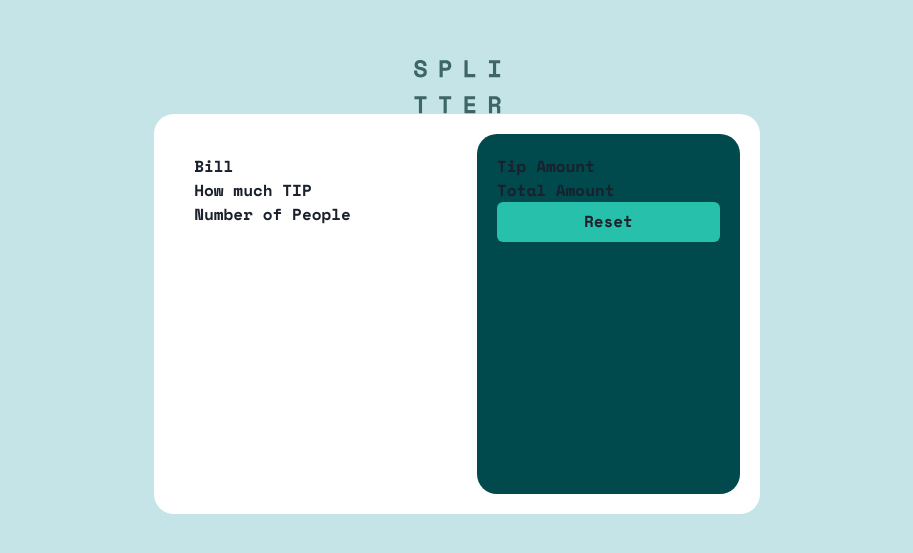
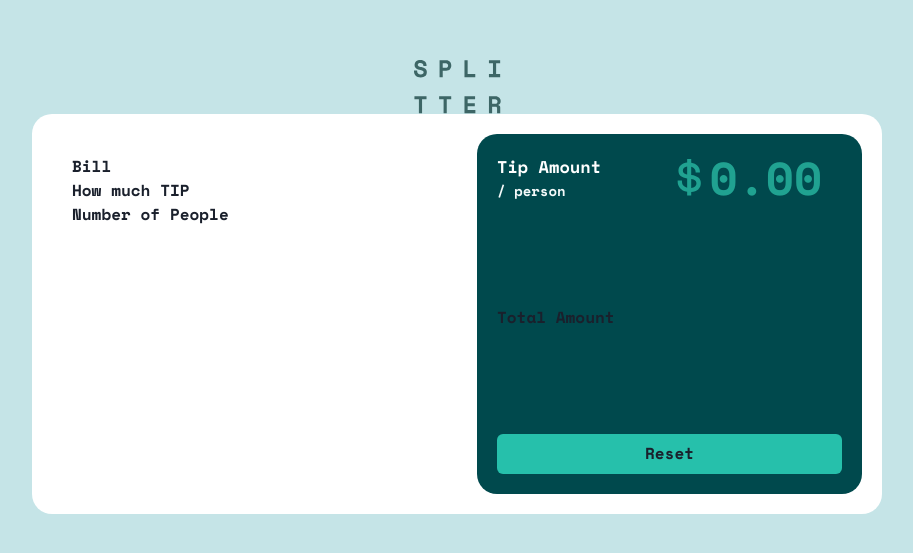
Before and after one commit to a-zajonc/tip-calculator-app, a React (Create React App) app: page / in a window 1280 px wide. Shown: the part 113-666 px from the top of the page, without its empty margins (183-1096 px from the left). Built offline with nearby package versions, Linux system fonts and the light colour scheme.

Commit message:
Add Tip Amount Component

```diff
--- a/src/Components/TipAmount/index.js
+++ b/src/Components/TipAmount/index.js
@@ -1,5 +1,15 @@
-import { Box } from "@chakra-ui/react";
+import { Box, Text, Img} from "@chakra-ui/react";
 
 export function TipAmount() {
-    return <Box fontFamily="Space Mono">Tip Amount</Box>
+    return  <Box  fontFamily="Space Mono" display="flex" flexDirection="row" height="46px">
+  <Box w="50%">
+  <Text fontSize="17px" color="white">Tip Amount</Text>
+        <Text fontSize="14px" color="#F4FAFA">/ person </Text>
+    </Box>
+  <Box w="50%" display="flex" flexDirection="row" alignItems="center">
+  <Img src="icon-dollar-green.svg" alt="Dollar sign" height="40px"/>
+    <Text fontSize="46px" color="#20A291">0.00</Text>
+    </Box>
+</Box>
+
 }
--- a/src/Components/index.js
+++ b/src/Components/index.js
@@ -1,4 +1,4 @@
-import { Container, Box} from "@chakra-ui/react"
+import { Box} from "@chakra-ui/react"
 import { BillInput } from "./BillInput"
 import { PeopleNumberInput } from "./PeopleNumberInput"
 import { ResetButton } from "./ResetButton"
@@ -7,16 +7,16 @@ import { TipSelect } from "./TipSelect"
 import { TotalAmount } from "./TotalAmount"
 
 export function SplitterComponent() {
-    return <Container bgColor="white" display="flex" flexDirection="row" height="400px" width="800px" p="0" borderRadius="20px">
+    return <Box width="850px" bgColor="white" display="flex" flexDirection="row" height="400px" p="0" borderRadius="20px">
         <Box width="50%" m="20px" p="20px">
 <BillInput/>
 <TipSelect/>
 <PeopleNumberInput/>
 </Box>
-<Box bgColor="#00494D" width="50%" m="20px" borderRadius="20px" p="20px">
+<Box bgColor="#00494D" width="50%" m="20px" borderRadius="20px" p="20px" display="flex" flexDirection="column" justifyContent="space-between">
 <TipAmount/>
 <TotalAmount/>
 <ResetButton/>
 </Box>
-    </Container>
+    </Box>
 }
```
Also changed, not shown: public/icon-dollar-green.svg (added), public/logo.svg.
